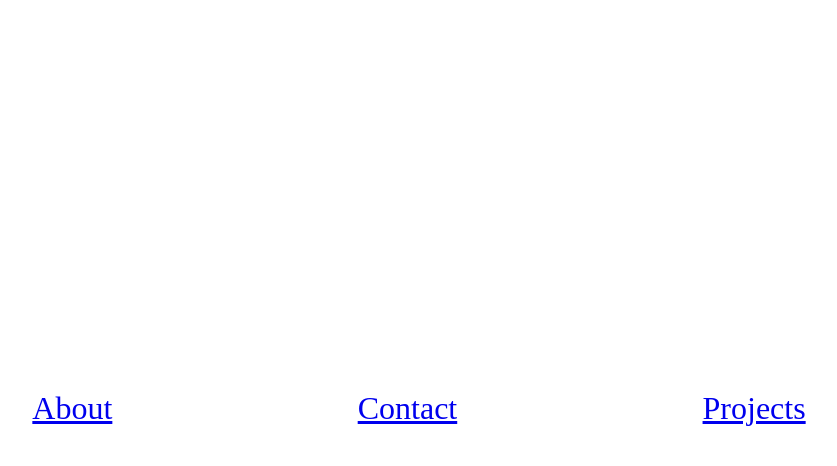
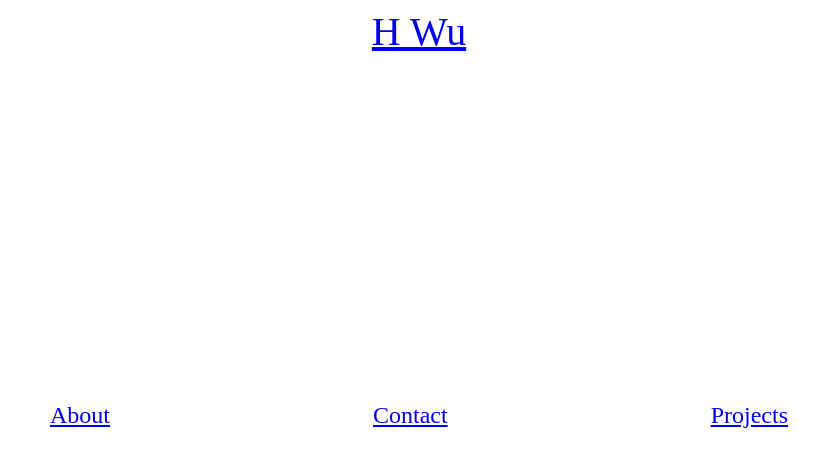
Before and after one commit to haofei-wu/haofei-wu.github.io, a plain HTML site: page Homepage.html in a window 1280 px wide. Shown: the whole page, without its empty margins (221-1058 px from the left). Drawn offline with Linux system fonts and the light colour scheme.

Commit message:
css changed

```diff
--- a/Homepage.html
+++ b/Homepage.html
@@ -6,6 +6,9 @@
 
     <body>
         <!-- dont need three seperate divs, it understands that they are 3 seperate objects -->
+        <div id = "Homepage">
+            <a href="Homepage.html"> H Wu</a>
+        </div>
         <div class = "categories">
             <a href="about.html"> About</a>
             <a href="contact.html">Contact</a>
--- a/overallstyling.css
+++ b/overallstyling.css
@@ -3,8 +3,18 @@
     display:flex;
     justify-content: center;
     justify-content: space-evenly;
-    height: 100vh;
+    height: 90vh;
     align-items: center;
-    font-size: 2rem;
+    font-size: 1.5rem
     /* align-items: flex-end */
 }
+
+#homepage{
+    display:flex;
+    justify-content: center;
+    align-items:start
+    height: 90vh;
+    font-size: 2.5rem
+}
+
+body{}
```
Also changed, not shown: About.html (+15 -0 lines), Contact.html (+15 -0 lines), projects.html (+15 -0 lines).
